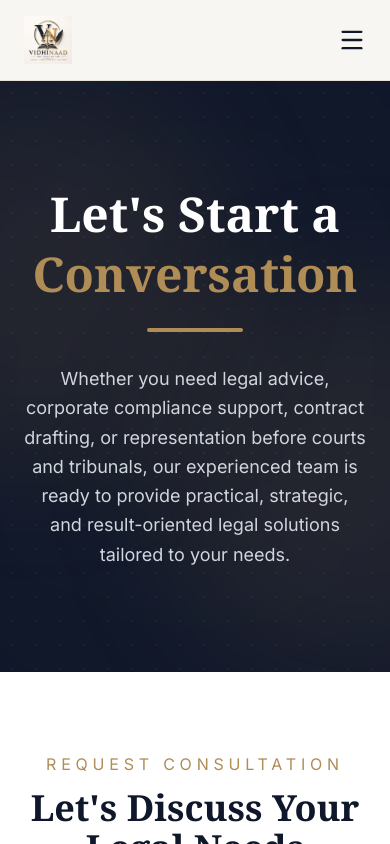
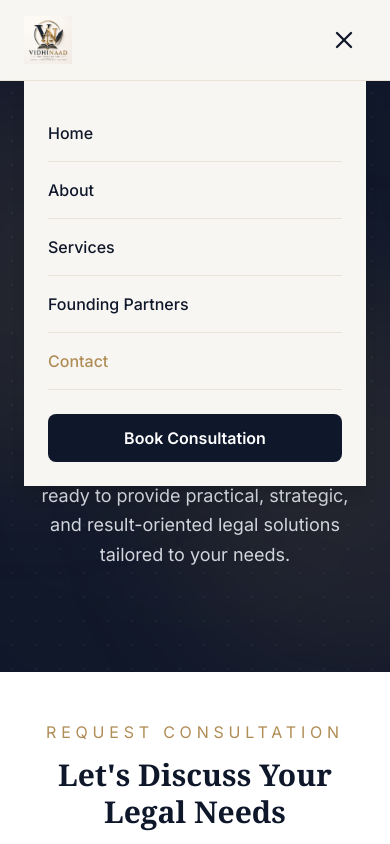
Before and after one commit to Lakshay1081/vidhinaad, a React (Vite) app: page /contact in a window 390 px wide. Both pictures are taken after a click on the button "Toggle navigation menu". Shown: the top 844 px of the page. Built offline with nearby package versions, Linux system fonts and the light colour scheme.

Commit message:
updated the website

```diff
--- a/index.html
+++ b/index.html
@@ -1,16 +1,86 @@
 <!doctype html>
 <html lang="en">
   <head>
-    <meta charset="UTF-8" />
-    <link rel="icon" type="image/svg+xml" href="/favicon.svg" />
-    <meta name="viewport" content="width=device-width, initial-scale=1.0" />
-    <link rel="preconnect" href="https://fonts.googleapis.com">
+  <meta charset="UTF-8" />
 
-<link rel="preconnect" href="https://fonts.gstatic.com" crossorigin>
+  <!-- Favicon -->
+  <link rel="icon" type="image/svg+xml" href="/favicon.svg" />
 
-<link href="https://fonts.googleapis.com/css2?family=Cormorant+Garamond:wght@500;600;700&family=Inter:wght@400;500;600;700&display=swap" rel="stylesheet">
-    <title>vidhinaad</title>
-  </head>
+  <!-- Viewport -->
+  <meta name="viewport" content="width=device-width, initial-scale=1.0" />
+
+  <!-- Theme -->
+  <meta name="theme-color" content="#0F172A" />
+
+  <!-- SEO -->
+  <title>
+    VIDHINAAD | Trusted Legal Services & Expert Legal Consultation
+  </title>
+
+  <meta
+    name="description"
+    content="VIDHINAAD is a full-service law firm providing trusted legal consultation and representation in civil, criminal, corporate, family, property, consumer, and commercial matters. Schedule your consultation today."
+  />
+
+  <meta
+    name="keywords"
+    content="VIDHINAAD, law firm, legal services, advocate, lawyer, legal consultation, civil lawyer, criminal lawyer, corporate lawyer, property lawyer, family lawyer, Jaipur, India"
+  />
+
+  <meta name="author" content="VIDHINAAD" />
+
+  <meta name="robots" content="index, follow" />
+
+  <!-- Canonical -->
+  <link
+    rel="canonical"
+    href="https://vidhinaad.vercel.app/"
+  />
+
+  <!-- Open Graph -->
+  <meta property="og:type" content="website" />
+  <meta property="og:site_name" content="VIDHINAAD" />
+  <meta
+    property="og:title"
+    content="VIDHINAAD | Trusted Legal Services"
+  />
+  <meta
+    property="og:description"
+    content="Professional legal services with a client-first approach. Expert guidance in civil, criminal, corporate, property, family, and commercial law."
+  />
+  <meta
+    property="og:url"
+    content="https://vidhinaad.vercel.app/"
+  />
+  <!-- <meta
+    property="og:image"
+    content="https://vidhinaad.vercel.app/og-image.jpg"
+  /> -->
+
+  <!-- Twitter -->
+  <meta name="twitter:card" content="summary_large_image" />
+  <meta
+    name="twitter:title"
+    content="VIDHINAAD | Trusted Legal Services"
+  />
+  <meta
+    name="twitter:description"
+    content="Professional legal consultation and representation across multiple practice areas."
+  />
+  <!-- <meta
+    name="twitter:image"
+    content="https://vidhinaad.vercel.app/og-image.jpg"
+  /> -->
+
+  <!-- Fonts -->
+  <link rel="preconnect" href="https://fonts.googleapis.com" />
+  <link rel="preconnect" href="https://fonts.gstatic.com" crossorigin />
+
+  <link
+    href="https://fonts.googleapis.com/css2?family=Cormorant+Garamond:wght@500;600;700&family=Inter:wght@400;500;600;700&display=swap"
+    rel="stylesheet"
+  />
+</head>
   <body>
     <div id="root"></div>
     <script type="module" src="/src/main.jsx"></script>
--- a/src/components/contact/ContactForm.jsx
+++ b/src/components/contact/ContactForm.jsx
@@ -55,8 +55,8 @@ export default function ContactForm() {
   };
 
   return (
-    <section className="bg-white py-20">
-      <div className="mx-auto max-w-4xl px-6">
+    <section className="bg-white py-12 sm:py-16 lg:py-20">
+      <div className="mx-auto max-w-4xl px-4 sm:px-6">
 
         {/* Section Heading */}
         <motion.div
@@ -64,19 +64,19 @@ export default function ContactForm() {
           whileInView={{ opacity: 1, y: 0 }}
           viewport={{ once: true }}
           transition={{ duration: 0.6 }}
-          className="mb-14 text-center"
+          className="mb-10 md:mb-14 text-center"
         >
           <p className="mb-3 uppercase tracking-[0.3em] text-[#B08D57]">
             Request Consultation
           </p>
 
-          <h2 className="font-serif text-4xl font-bold text-[#0F172A] md:text-5xl">
+          <h2 className="font-serif text-3xl font-bold leading-tight text-[#0F172A] sm:text-4xl md:text-5xl">
             Let's Discuss Your Legal Needs
           </h2>
 
           <div className="mx-auto mt-5 h-1 w-20 rounded-full bg-[#B08D57]" />
 
-          <p className="mx-auto mt-6 max-w-2xl text-lg leading-relaxed text-gray-600">
+          <p className="mx-auto mt-5 max-w-2xl text-base leading-7 text-gray-600 sm:text-lg">
             Fill out the form below and our legal team will get back to you as
             soon as possible. We're committed to providing practical,
             strategic, and client-focused legal solutions.
@@ -90,9 +90,9 @@ export default function ContactForm() {
           whileInView={{ opacity: 1, y: 0 }}
           viewport={{ once: true }}
           transition={{ duration: 0.6 }}
-          className="rounded-3xl border border-gray-200 bg-[#F8F6F2] p-8 shadow-lg md:p-10"
+          className="rounded-2xl border border-gray-200 bg-[#F8F6F2] p-5 sm:p-6 md:rounded-3xl md:p-10 shadow-lg"
         >
-          <div className="grid gap-6 md:grid-cols-2">
+          <div className="grid gap-4 sm:gap-5 md:gap-6 md:grid-cols-2">
 
             <input
               type="text"
@@ -101,7 +101,7 @@ export default function ContactForm() {
               value={formData.name}
               onChange={handleChange}
               required
-              className="rounded-xl border border-gray-300 bg-white px-5 py-4 outline-none transition focus:border-[#B08D57] focus:ring-2 focus:ring-[#B08D57]/20"
+              className="rounded-xl border border-gray-300 bg-white px-4 py-3.5 sm:px-5 sm:py-4 outline-none transition focus:border-[#B08D57] focus:ring-2 focus:ring-[#B08D57]/20"
             />
 
             <input
@@ -111,7 +111,7 @@ export default function ContactForm() {
               value={formData.email}
               onChange={handleChange}
               required
-              className="rounded-xl border border-gray-300 bg-white px-5 py-4 outline-none transition focus:border-[#B08D57] focus:ring-2 focus:ring-[#B08D57]/20"
+              className="rounded-xl border border-gray-300 bg-white px-4 py-3.5 sm:px-5 sm:py-4 outline-none transition focus:border-[#B08D57] focus:ring-2 focus:ring-[#B08D57]/20"
             />
 
             <input
@@ -121,7 +121,7 @@ export default function ContactForm() {
               value={formData.phone}
               onChange={handleChange}
               required
-              className="rounded-xl border border-gray-300 bg-white px-5 py-4 outline-none transition focus:border-[#B08D57] focus:ring-2 focus:ring-[#B08D57]/20"
+              className="rounded-xl border border-gray-300 bg-white px-4 py-3.5 sm:px-5 sm:py-4 outline-none transition focus:border-[#B08D57] focus:ring-2 focus:ring-[#B08D57]/20"
             />
 
             <input
@@ -131,19 +131,19 @@ export default function ContactForm() {
               value={formData.subject}
               onChange={handleChange}
               required
-              className="rounded-xl border border-gray-300 bg-white px-5 py-4 outline-none transition focus:border-[#B08D57] focus:ring-2 focus:ring-[#B08D57]/20"
+              className="rounded-xl border border-gray-300 bg-white px-4 py-3.5 sm:px-5 sm:py-4 outline-none transition focus:border-[#B08D57] focus:ring-2 focus:ring-[#B08D57]/20"
             />
 
           </div>
 
           <textarea
-            rows={6}
+            rows={5}
             name="message"
             placeholder="Tell us about your legal matter..."
             value={formData.message}
             onChange={handleChange}
             required
-            className="mt-6 w-full resize-none rounded-xl border border-gray-300 bg-white px-5 py-4 outline-none transition focus:border-[#B08D57] focus:ring-2 focus:ring-[#B08D57]/20"
+            className="mt-5 w-full resize-none rounded-xl border border-gray-300 bg-white px-4 py-3.5 sm:px-5 sm:py-4 outline-none transition focus:border-[#B08D57] focus:ring-2 focus:ring-[#B08D57]/20"
           />
 
           {success && (
@@ -162,7 +162,7 @@ export default function ContactForm() {
             <button
               type="submit"
               disabled={loading}
-              className="rounded-xl bg-[#B08D57] px-10 py-4 font-medium text-white transition-all duration-300 hover:bg-[#9B7A48] hover:shadow-lg disabled:cursor-not-allowed disabled:opacity-70"
+              className="w-full rounded-xl bg-[#B08D57] px-6 py-3.5 text-sm font-medium text-white transition-all duration-300 hover:bg-[#9B7A48] hover:shadow-lg sm:w-auto sm:px-10 sm:py-4 sm:text-base disabled:cursor-not-allowed disabled:opacity-70"
             >
               {loading ? "Sending..." : "Request Consultation"}
             </button>
--- a/src/components/layout/MobileMenu.jsx
+++ b/src/components/layout/MobileMenu.jsx
@@ -1,13 +1,110 @@
-import { Menu } from "lucide-react";
+import { useEffect, useRef } from "react";
+import { Link, useLocation, useNavigate } from "react-router-dom";
+import { Menu, X } from "lucide-react";
+import { NAVIGATION } from "../../constants/navigation";
 
-function MobileMenu() {
+function MobileMenu({ isOpen, setIsOpen }) {
+  const menuRef = useRef(null);
+  const location = useLocation();
+  const navigate = useNavigate();
+
+  useEffect(() => {
+    const handleClickOutside = (event) => {
+      if (menuRef.current && !menuRef.current.contains(event.target)) {
+        setIsOpen(false);
+      }
+    };
+
+    if (isOpen) {
+      document.addEventListener("mousedown", handleClickOutside);
+      document.body.style.overflow = "hidden";
+    }
+
+    return () => {
+      document.removeEventListener("mousedown", handleClickOutside);
+      document.body.style.overflow = "auto";
+    };
+  }, [isOpen, setIsOpen]);
+
+  const handleFoundingPartners = () => {
+    setIsOpen(false);
+
+    const scrollToSection = () => {
+      const section = document.getElementById("founding-partners");
+
+      if (section) {
+        section.scrollIntoView({
+          behavior: "smooth",
+          block: "start",
+        });
+      }
+    };
+
+    if (location.pathname === "/") {
+      setTimeout(scrollToSection, 150);
+    } else {
+      navigate("/");
+      setTimeout(scrollToSection, 250);
+    }
+  };
+
   return (
-    <button
-      className="lg:hidden"
-      aria-label="Open navigation menu"
-    >
-      <Menu size={28} />
-    </button>
+    <div className="lg:hidden" ref={menuRef}>
+      <button
+        onClick={() => setIsOpen(!isOpen)}
+        aria-label="Toggle navigation menu"
+        className="rounded-lg p-2 text-[#0F172A] transition hover:bg-[#E8E2D8]"
+      >
+        {isOpen ? <X size={28} /> : <Menu size={28} />}
+      </button>
+
+      <div
+        className={`absolute left-0 top-20 w-full border-t border-[#E8E2D8] bg-[#F8F6F2] shadow-lg transition-all duration-300 ${
+          isOpen
+            ? "visible translate-y-0 opacity-100"
+            : "invisible -translate-y-4 opacity-0"
+        }`}
+      >
+        <nav className="flex flex-col p-6">
+          {NAVIGATION.map((item) => {
+            if (item.name === "Founding Partners") {
+              return (
+                <button
+                  key={item.name}
+                  onClick={handleFoundingPartners}
+                  className="border-b border-[#E8E2D8] py-4 text-left text-base font-medium text-[#0F172A] transition hover:text-[#B08D57]"
+                >
+                  {item.name}
+                </button>
+              );
+            }
+
+            return (
+              <Link
+                key={item.path}
+                to={item.path}
+                onClick={() => setIsOpen(false)}
+                className={`border-b border-[#E8E2D8] py-4 text-base font-medium transition ${
+                  location.pathname === item.path
+                    ? "text-[#B08D57]"
+                    : "text-[#0F172A] hover:text-[#B08D57]"
+                }`}
+              >
+                {item.name}
+              </Link>
+            );
+          })}
+
+          <Link
+            to="/contact"
+            onClick={() => setIsOpen(false)}
+            className="mt-6 rounded-lg bg-[#0F172A] px-5 py-3 text-center font-semibold text-white transition hover:bg-[#1E293B]"
+          >
+            Book Consultation
+          </Link>
+        </nav>
+      </div>
+    </div>
   );
 }
 
--- a/src/components/layout/NavLinks.jsx
+++ b/src/components/layout/NavLinks.jsx
@@ -1,10 +1,54 @@
-import { NavLink } from "react-router-dom";
+import { NavLink, useLocation, useNavigate } from "react-router-dom";
 import { NAVIGATION } from "../../constants/navigation";
 
 function NavLinks() {
+  const navigate = useNavigate();
+  const location = useLocation();
+
+  const handleFoundingPartners = (e) => {
+    e.preventDefault();
+
+    const scrollToSection = () => {
+      const section = document.getElementById("founding-partners");
+
+      if (section) {
+        section.scrollIntoView({
+          behavior: "smooth",
+          block: "start",
+        });
+      }
+    };
+
+    if (location.pathname === "/") {
+      scrollToSection();
+    } else {
+      navigate("/");
+
+      setTimeout(scrollToSection, 150);
+    }
+  };
+
   return (
     <nav className="hidden items-center gap-10 lg:flex">
-      {NAVIGATION.map((item) => (
+      {NAVIGATION.map((item) => {
+        if (item.name === "Founding Partners") {
+          return (
+            <a
+              key={item.name}
+              href="/#founding-partners"
+              onClick={handleFoundingPartners}
+              className="relative text-[15px] font-medium text-[#0F172A] transition-all duration-300 hover:text-[#B08D57]"
+            >
+              <div className="flex flex-col items-center">
+                <span>{item.name}</span>
+
+                <span className="mt-1 h-[2px] w-0 rounded-full bg-[#B08D57] transition-all duration-300 hover:w-full" />
+              </div>
+            </a>
+          );
+        }
+
+        return (
           <NavLink
             key={item.path}
             to={item.path}
@@ -28,7 +72,8 @@ function NavLinks() {
               </div>
             )}
           </NavLink>
-      ))}
+        );
+      })}
     </nav>
   );
 }
--- a/src/components/layout/Navbar.jsx
+++ b/src/components/layout/Navbar.jsx
@@ -1,3 +1,4 @@
+import { useState } from "react";
 import { Link } from "react-router-dom";
 import Container from "./Container";
 import Logo from "./Logo";
@@ -5,14 +6,18 @@ import NavLinks from "./NavLinks";
 import MobileMenu from "./MobileMenu";
 
 function Navbar() {
+  const [isOpen, setIsOpen] = useState(false);
+
   return (
     <header className="sticky top-0 z-50 border-b border-[#E8E2D8] bg-[#F8F6F2]/95 backdrop-blur-md">
       <Container>
-        <div className="flex h-20 items-center justify-between">
+        <div className="relative flex h-20 items-center justify-between">
           <Logo />
 
+          {/* Desktop Navigation */}
           <NavLinks />
 
+          {/* Right Side */}
           <div className="flex items-center gap-4">
             <Link
               to="/contact"
@@ -21,7 +26,10 @@ function Navbar() {
               Book Consultation
             </Link>
 
-            <MobileMenu />
+            <MobileMenu
+              isOpen={isOpen}
+              setIsOpen={setIsOpen}
+            />
           </div>
         </div>
       </Container>
--- a/src/components/sections/FoundingPartners.jsx
+++ b/src/components/sections/FoundingPartners.jsx
@@ -13,8 +13,8 @@ import {
 
 import Container from "../layout/Container";
 
-import devanshi from "../../assets/images/devanshi.png";
-import mudrika from "../../assets/images/mudrika.png";
+import devanshi from "../../assets/images/devanshi.webp";
+import mudrika from "../../assets/images/mudrika.webp";
 
 const partners = [
   {
@@ -90,7 +90,10 @@ const partners = [
 
 function FoundingPartners() {
   return (
-    <section className="bg-[#F8F6F2] py-24">
+    <section
+  id="founding-partners"
+  className="bg-[#F8F6F2] py-24"
+>
       <Container>
         <motion.div
           initial={{ opacity: 0, y: 25 }}
--- a/src/components/sections/Hero.jsx
+++ b/src/components/sections/Hero.jsx
@@ -77,7 +77,7 @@ function Hero() {
             initial={{ opacity: 0, x: 40, scale: 0.95 }}
             animate={{ opacity: 1, x: 0, scale: 1 }}
             transition={{ duration: 0.8 }}
-            className="flex justify-center lg:justify-end"
+            className="hidden md:flex justify-center lg:justify-end"
           >
             <img
               src={logo}
--- a/src/constants/navigation.js
+++ b/src/constants/navigation.js
@@ -13,7 +13,7 @@ export const NAVIGATION = [
   },
   {
     name: "Founding Partners",
-    path: "/partners",
+    path: "/#founding-partners",
   },
   {
     name: "Contact",
```
Also changed, not shown: src/assets/images/devanshi.webp (added), src/assets/images/mudrika.webp (added). Lines whose indentation alone changed are shown as unchanged.
